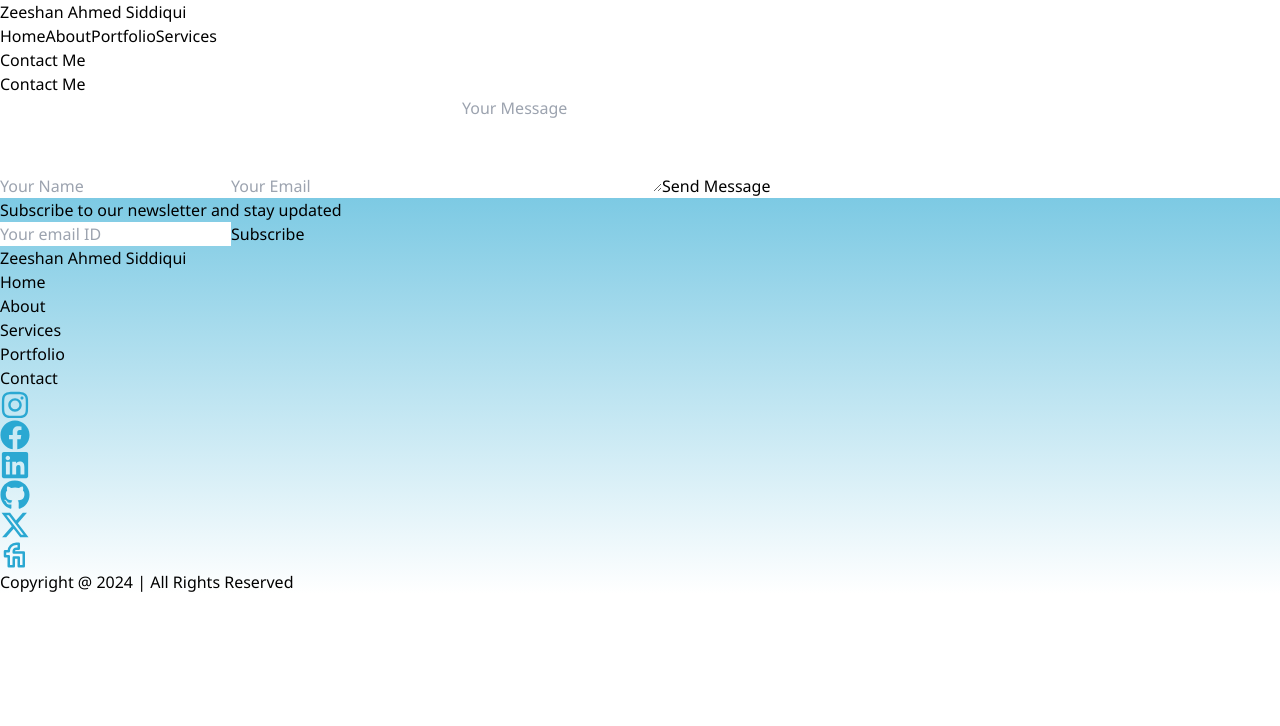
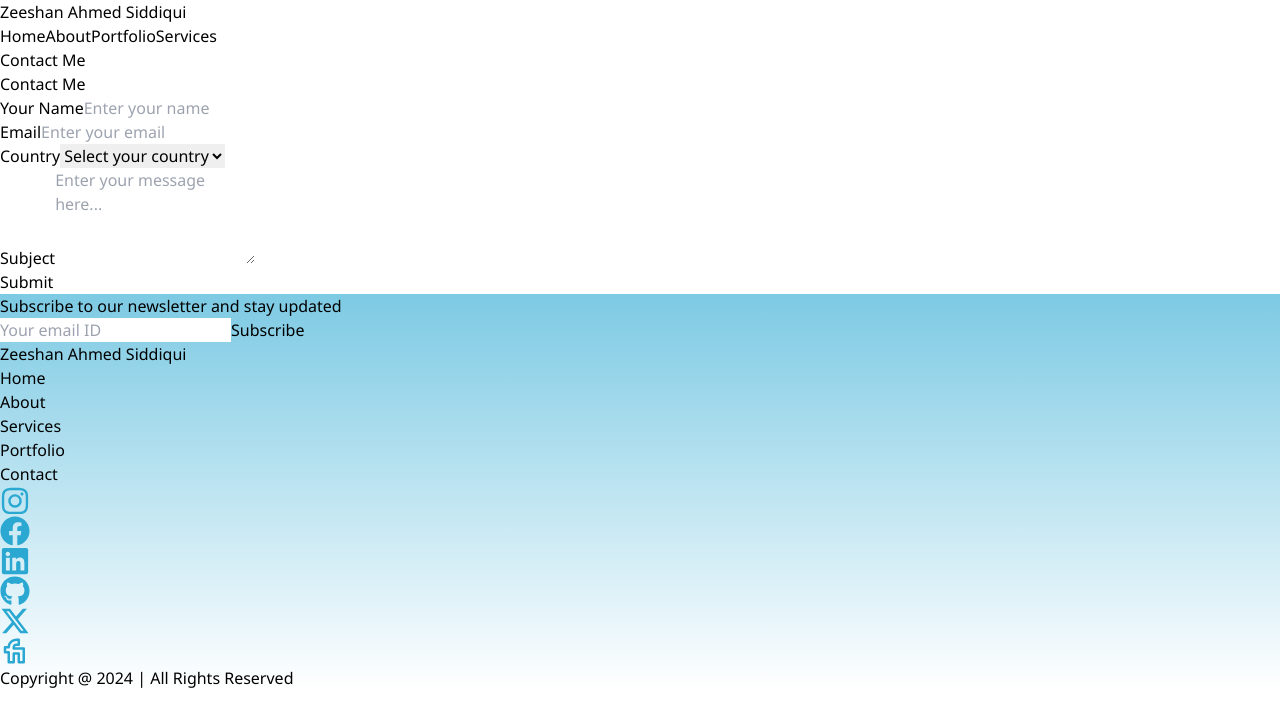
Before and after one commit to abdulwaqas17/Waqas_Portfolio, a React (Vite) app: page /contact in a window 1280 px wide. Shown: the top 726 px of the page. Built offline with nearby package versions, Linux system fonts and the light colour scheme.

Commit message:
Your commit changes

```diff
--- a/src/Components/Footer.jsx
+++ b/src/Components/Footer.jsx
@@ -41,13 +41,13 @@ const Footer = () => {
               <input
                 type="email"
                 placeholder='Your email ID'
-                className='footer-input shadow-lg py-3 px-5 text-black border-none '
+                className='footer-input rounded-md shadow-lg py-3 px-5 text-black border-none '
                 value={email}
                 onChange={(e) => setEmail(e.target.value)}
               />
               <button
                 type="submit"
-                className='bg-[#2aa8d2] text-white  text-center px-5 py-3 shadow-lg hover:bg-sky-700 transition duration-300 subscribe'
+                className='bg-[#2aa8d2] text-white rounded-md text-center px-5 py-3 shadow-lg hover:bg-sky-700 transition duration-300 subscribe'
               >
                 Subscribe
               </button>
--- a/src/Screens/Contact.jsx
+++ b/src/Screens/Contact.jsx
@@ -1,23 +1,177 @@
-import React from 'react'
-import '../index.css'
-// import Counter from '../Components/Counter'
+import React, { useState } from 'react';
+import { Modal } from 'antd';
+
 
 const Contact = () => {
+  const [isModalVisible, setIsModalVisible] = useState(false);
+  const [selectedCountry, setSelectedCountry] = useState('');
+  const [otherCountry, setOtherCountry] = useState('');
+
+  const handleSubmit = async (e) => {
+    e.preventDefault();
+
+
+    const formData = new FormData(e.target);
+
+
+    if (selectedCountry === 'others') {
+      formData.set('country', otherCountry);
+    }
+
+    try {
+      const response = await fetch('https://formspree.io/f/mqakbzdg', {
+        method: 'POST',
+        body: formData,
+        headers: {
+          'Accept': 'application/json',
+        },
+      });
+
+      if (response.ok) {
+
+        setIsModalVisible(true);
+        e.target.reset();
+        setSelectedCountry('');
+        setOtherCountry('');
+      } else {
+        alert('There was an error submitting the form. Please try again.');
+      }
+    } catch (error) {
+      console.error('Form submission error:', error);
+      alert('There was an error submitting the form. Please try again.');
+    }
+  };
+
+  const handleOk = () => {
+    setIsModalVisible(false);
+  };
+
+  const handleCountryChange = (e) => {
+    setSelectedCountry(e.target.value);
+
+    if (e.target.value !== 'others') {
+      setOtherCountry('');
+    }
+  };
 
   return (
-    <div className='mt-16'>
-      <section id="contact" className="p-10 bg-gray-100">
-        <h2 className="text-3xl font-bold text-center mb-5">Contact Me</h2>
-        <form className="max-w-xl mx-auto">
-          <input type="text" className="block w-full p-3 mb-4 rounded-lg border border-gray-300" placeholder="Your Name" />
-          <input type="email" className="block w-full p-3 mb-4 rounded-lg border border-gray-300" placeholder="Your Email" />
-          <textarea className="block w-full p-3 mb-4 rounded-lg border border-gray-300" placeholder="Your Message" rows="4"></textarea>
-          <button className="w-full bg-indigo-500 text-white py-3 rounded-lg font-bold">Send Message</button>
+    <div className="min-h-screen bg-gray-100 flex items-center justify-center p-6 mt-16">
+      <div className="bg-white shadow-lg rounded-lg w-full max-w-lg p-8">
+        <h1 className="text-3xl font-semibold text-center mb-6">Contact Me</h1>
+
+        <form onSubmit={handleSubmit} className="space-y-6">
+
+          {/* User Name */}
+          <div>
+            <label htmlFor="Name" className="block text-sm font-medium text-gray-700">
+              Your Name
+            </label>
+            <input
+              type="text"
+              id="Name"
+              name="Name"
+              placeholder="Enter your name"
+              required
+              className="mt-1 block w-full px-4 py-2 border border-gray-300 rounded-md shadow-sm focus:outline-none focus:ring-sky-700 focus:border-sky-700"
+            />
+          </div>
+
+          {/* Email */}
+          <div>
+            <label htmlFor="email" className="block text-sm font-medium text-gray-700">
+              Email
+            </label>
+            <input
+              type="email"
+              id="email"
+              name="email"
+              placeholder="Enter your email"
+              required
+              autoComplete="off"
+              className="mt-1 block w-full px-4 py-2 border border-gray-300 rounded-md shadow-sm focus:outline-none focus:ring-sky-700 focus:border-sky-700"
+            />
+          </div>
+
+          {/* Country */}
+          <div>
+            <label htmlFor="country" className="block text-sm font-medium text-gray-700">
+              Country
+            </label>
+            <select
+              id="country"
+              name="country"
+              value={selectedCountry}
+              onChange={handleCountryChange}
+              required
+              className="mt-1 block w-full px-4 py-2 border border-gray-300 bg-white rounded-md shadow-sm focus:outline-none focus:ring-sky-700 focus:border-sky-700"
+            >
+              <option value="">Select your country</option>
+              <option value="australia">Australia</option>
+              <option value="canada">Canada</option>
+              <option value="pakistan">Pakistan</option>
+              <option value="usa">USA</option>
+              <option value="others">Others</option>
+            </select>
+          </div>
+
+
+          {selectedCountry === 'others' && (
+            <div>
+              <label htmlFor="otherCountry" className="block text-sm font-medium text-gray-700">
+                Please Specify Your Country
+              </label>
+              <input
+                type="text"
+                id="otherCountry"
+                name="otherCountry"
+                placeholder="Enter your country"
+                required={selectedCountry === 'others'}
+                value={otherCountry}
+                onChange={(e) => setOtherCountry(e.target.value)}
+                className="mt-1 block w-full px-4 py-2 border border-gray-300 rounded-md shadow-sm focus:outline-none focus:ring-indigo-500 focus:border-sky-700"
+              />
+            </div>
+          )}
+
+          {/* Subject */}
+          <div>
+            <label htmlFor="message" className="block text-sm font-medium text-gray-700">
+              Subject
+            </label>
+            <textarea
+              id="message"
+              name="message"
+              rows="4"
+              placeholder="Enter your message here..."
+              required
+              className="mt-1 block w-full px-4 py-2 border border-gray-300 rounded-md shadow-sm focus:outline-none focus:ring-sky-700 focus:border-sky-700"
+            ></textarea>
+          </div>
+
+          {/* Submit Button */}
+          <div>
+            <button
+              type="submit"
+              className="w-full bg-[#2aa8d2] text-white py-2 px-4 rounded-md hover:bg-sky-700 transition duration-300"
+            >
+              Submit
+            </button>
+          </div>
         </form>
-      </section>
-      {/* <Counter/>       */}
+
+
+        <Modal
+          title="Submission Successful"
+          visible={isModalVisible}
+          onOk={handleOk}
+          cancelButtonProps={{ style: { display: 'none' } }}
+          okText="OK"
+        >
+          <p>Your message has been submitted. Thank you for contacting us!</p>
+        </Modal>
+      </div>
     </div>
-  )
-}
+  );
+};
 
-export default Contact
+export default Contact;
--- a/src/Screens/Services.jsx
+++ b/src/Screens/Services.jsx
@@ -3,11 +3,11 @@ import React from 'react'
 const Services = () => {
   return (
     <div>
-      <section id="services" className="p-10 bg-gray-100">
+      <section id="services" className="p-10 bg-gray-100 mt-16">
       <h2 className="text-3xl font-bold text-center mb-5">My Services</h2>
       <div className="grid grid-cols-1 md:grid-cols-2 lg:grid-cols-3 gap-8">
         <div className="bg-white p-5 rounded-lg shadow-lg text-center">
-          <img src="path_to_icon" alt="Service 1" className="w-16 h-16 mx-auto mb-4"/>
+          <img src="https://encrypted-tbn0.gstatic.com/images?q=tbn:ANd9GcSdWZvJUoO-0HR8dUSOwp86W-hoXpAPDRFF4w&s" alt="Service 1" className="w-16 h-16 mx-auto mb-4"/>
           <h3 className="text-xl font-bold mb-2">Web Development</h3>
           <p className="text-gray-600">
             I build responsive and dynamic websites using the latest technologies.
@@ -15,7 +15,7 @@ const Services = () => {
         </div>
 
         <div className="bg-white p-5 rounded-lg shadow-lg text-center">
-          <img src="path_to_icon" alt="Service 2" className="w-16 h-16 mx-auto mb-4"/>
+          <img src="https://encrypted-tbn0.gstatic.com/images?q=tbn:ANd9GcQOoStGHUu3LXKiTufQW4sdG3-8DDrnnJtpEw&s" alt="Service 2" className="w-16 h-16 mx-auto mb-4"/>
           <h3 className="text-xl font-bold mb-2">UI/UX Design</h3>
           <p className="text-gray-600">
             Creating intuitive and user-friendly designs for web and mobile applications.
@@ -23,7 +23,7 @@ const Services = () => {
         </div>
 
         <div className="bg-white p-5 rounded-lg shadow-lg text-center">
-          <img src="path_to_icon" alt="Service 3" className="w-16 h-16 mx-auto mb-4"/>
+          <img src="https://encrypted-tbn0.gstatic.com/images?q=tbn:ANd9GcTTTNTNDfPytgPxuTQDZTotThFF-bdS-GwGNw&s" alt="Service 3" className="w-16 h-16 mx-auto mb-4"/>
           <h3 className="text-xl font-bold mb-2">SEO Optimization</h3>
           <p className="text-gray-600">
             Improving website visibility and performance on search engines.
```
